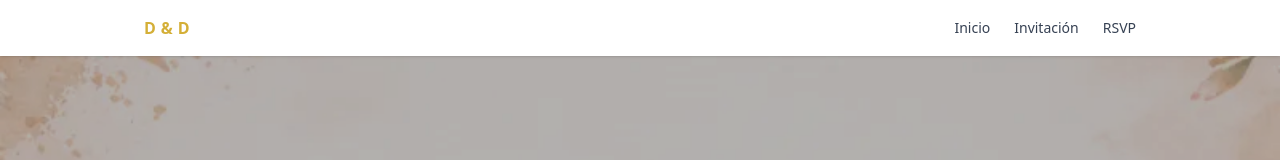
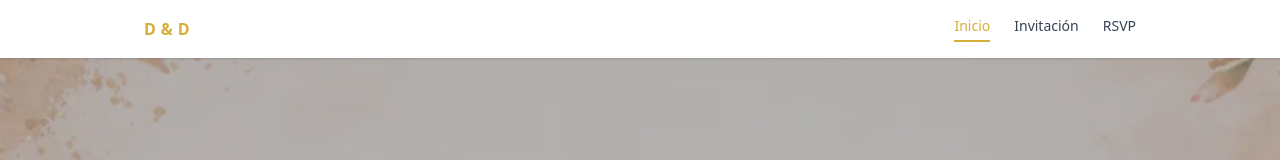
Before and after one commit to Dan5166/nuestra-boda-2026-front, a React (Vite) app: page / in a window 1280 px wide. Shown: the top 160 px of the page. Built offline with nearby package versions, Linux system fonts and the light colour scheme.

Commit message:
ADD color en tab seleccionado Navbar

```diff
--- a/src/components/Navbar.tsx
+++ b/src/components/Navbar.tsx
@@ -1,4 +1,4 @@
-import { Link } from "react-router-dom";
+import { NavLink } from "react-router-dom";
 
 interface NavbarProps {
   code: string | null;
@@ -10,6 +10,15 @@ export default function Navbar({ code }: NavbarProps) {
     return `${path}?code=${code}`;
   };
 
+  const baseClasses =
+    "transition font-medium";
+
+  const activeClasses =
+    "text-[#d4af37] border-b-2 border-[#d4af37] pb-1";
+
+  const inactiveClasses =
+    "text-gray-700 hover:text-[#d4af37]";
+
   return (
     <nav className="w-full bg-white/80 backdrop-blur shadow-sm sticky top-0 z-50">
       <div className="max-w-5xl mx-auto px-4 py-4 flex justify-between items-center">
@@ -17,27 +26,40 @@ export default function Navbar({ code }: NavbarProps) {
           D & D
         </span>
 
-        <div className="flex gap-6 text-sm font-medium">
-          <Link
+        <div className="flex gap-6 text-sm">
+          <NavLink
             to={withCode("/")}
-            className="text-gray-700 hover:text-[#d4af37] transition"
+            end
+            className={({ isActive }) =>
+              `${baseClasses} ${
+                isActive ? activeClasses : inactiveClasses
+              }`
+            }
           >
             Inicio
-          </Link>
+          </NavLink>
 
-          <Link
+          <NavLink
             to={withCode("/invitation")}
-            className="text-gray-700 hover:text-[#d4af37] transition"
+            className={({ isActive }) =>
+              `${baseClasses} ${
+                isActive ? activeClasses : inactiveClasses
+              }`
+            }
           >
             Invitación
-          </Link>
+          </NavLink>
 
-          <Link
+          <NavLink
             to={withCode("/rsvp")}
-            className="text-gray-700 hover:text-[#d4af37] transition"
+            className={({ isActive }) =>
+              `${baseClasses} ${
+                isActive ? activeClasses : inactiveClasses
+              }`
+            }
           >
             RSVP
-          </Link>
+          </NavLink>
         </div>
       </div>
     </nav>
```
